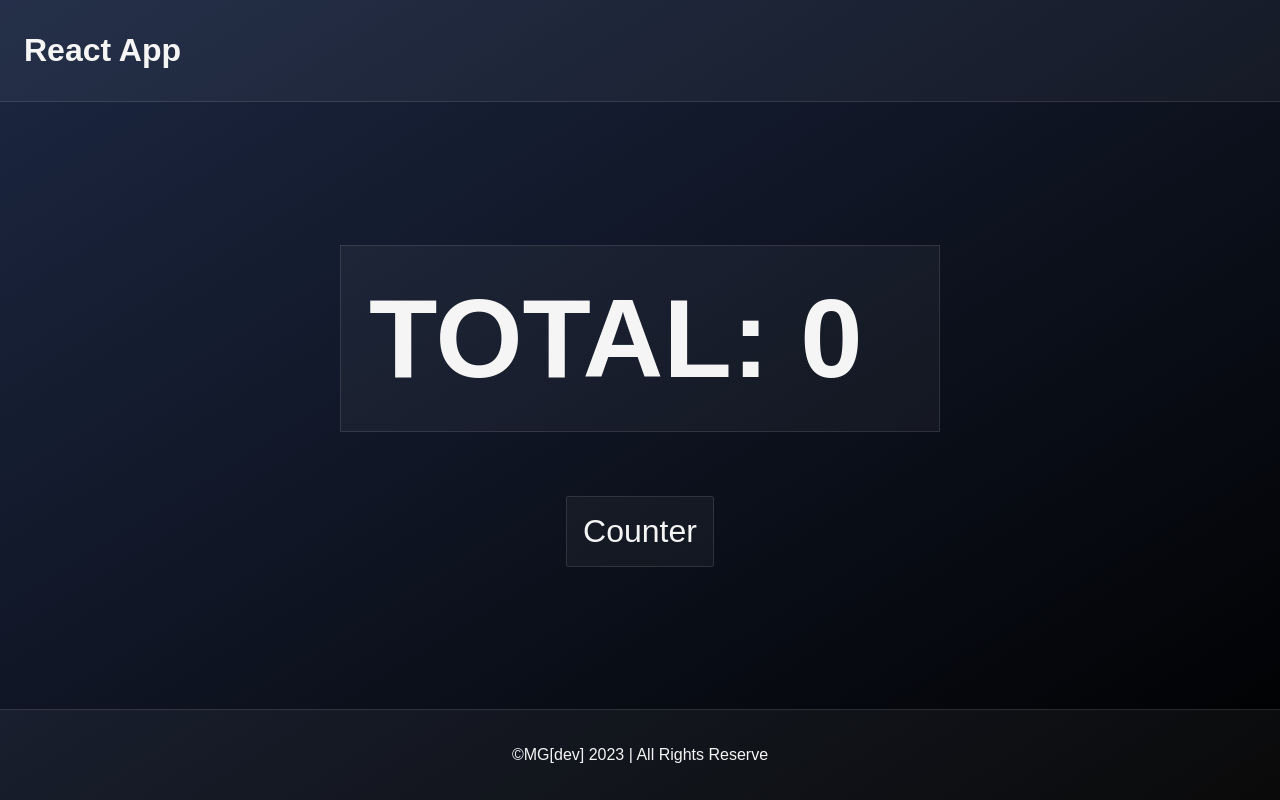
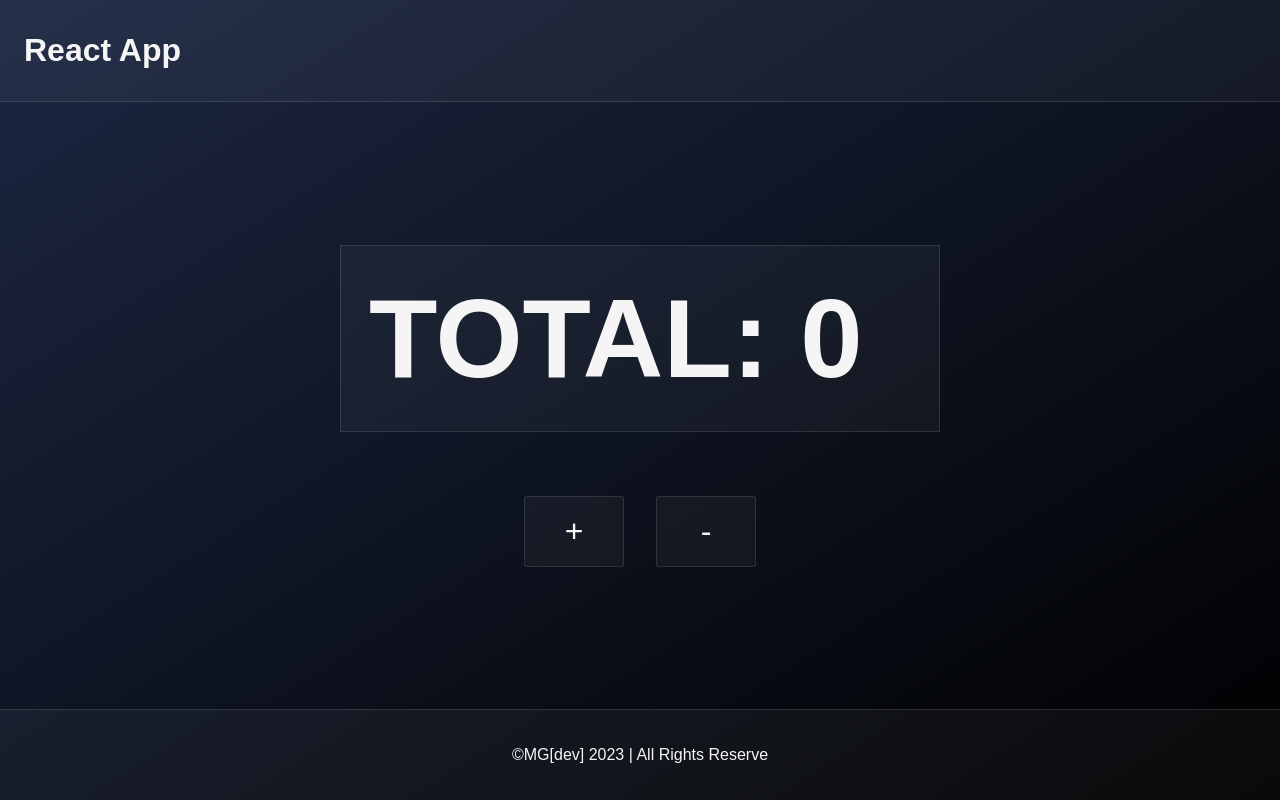
Before and after one commit to midcenturydude7/react-basic-course, a React (Vite) app: page / in a window 1280 px wide. Built offline with nearby package versions, Linux system fonts and the light colour scheme.

Commit message:
Added decrement functionality

```diff
--- a/css/styles.css
+++ b/css/styles.css
@@ -43,7 +43,12 @@ body {
   padding: 0.25em;
   background: rgba(255, 255, 255, 0.0392156863);
 }
-.layout .main .main-button {
+.layout .main .button-container {
+  display: flex;
+  flex-direction: row;
+}
+.layout .main .button-container .main-button {
+  min-width: 100px;
   margin-top: 2em;
   color: whitesmoke;
   padding: 0.5em;
@@ -53,6 +58,9 @@ body {
   border-radius: 3px;
   cursor: pointer;
 }
+.layout .main .button-container .main-button + .main-button {
+  margin-left: 1em;
+}
 .layout .footer {
   width: 100%;
   padding: 2.25em 0;
--- a/src/components/main/Main.jsx
+++ b/src/components/main/Main.jsx
@@ -3,15 +3,26 @@ import React from "react";
 function Main() {
   const [count, setCount] = React.useState(0);
 
-  function handleChange() {
+  function handleIncrement() {
     setCount(count + 1);
+  }
+
+  function handleDecrement() {
+    if (count > 0) {
+      setCount(count - 1);
+    }
   }
   return (
     <div className="main">
       <h1 className="main-title">Total: {count} </h1>
-      <button className="main-button" onClick={handleChange}>
-        Counter
-      </button>
+      <div className="button-container">
+        <button className="main-button" onClick={handleIncrement}>
+          +
+        </button>
+        <button className="main-button" onClick={handleDecrement}>
+          -
+        </button>
+      </div>
     </div>
   );
 }
--- a/src/styles.scss
+++ b/src/styles.scss
@@ -45,7 +45,12 @@ body {
       background: #ffffff0a;
     }
 
+    .button-container {
+      display: flex;
+      flex-direction: row;
+
       .main-button {
+        min-width: 100px;
         margin-top: 2em;
         color: whitesmoke;
         padding: 0.5em;
@@ -54,6 +59,11 @@ body {
         border: 1px solid #c7c7c725;
         border-radius: 3px;
         cursor: pointer;
+      }
+
+      .main-button + .main-button {
+        margin-left: 1em;
+      }
     }
   }
 
```
Also changed, not shown: 1 other file (tests, documents, lock files or other folders). Lines whose indentation alone changed are shown as unchanged.
